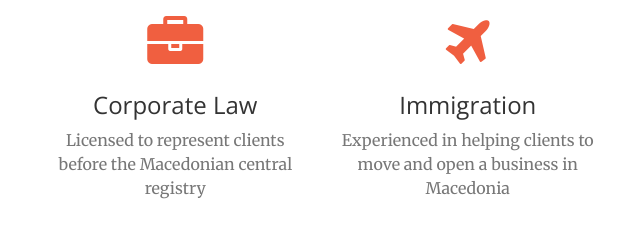
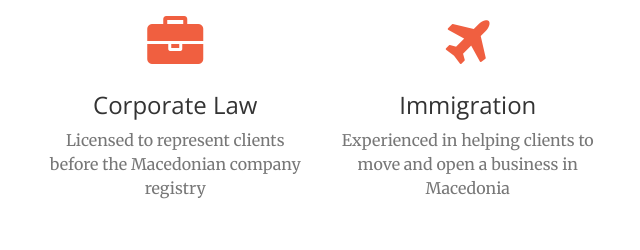
Before and after one commit to novica/aen, a website: page index.html in a window 1280 px wide. Shown: the part 980-1230 px from the top of the page, 611-1251 px from the left. Drawn offline with nearby package versions, Linux system fonts and the light colour scheme.

Commit message:
modified:   index.html

```diff
--- a/index.html
+++ b/index.html
@@ -110,7 +110,7 @@ of industrial property</p>
                     <div class="service-box">
                         <i class="fa fa-4x fa-briefcase text-primary sr-icons"></i>
                         <h3>Corporate Law</h3>
-                        <p class="text-muted">Licensed to represent clients before the Macedonian central registry</p>
+                        <p class="text-muted">Licensed to represent clients before the Macedonian company registry</p>
                     </div>
                 </div>
                 <div class="col-lg-3 col-md-6 text-center">
```
